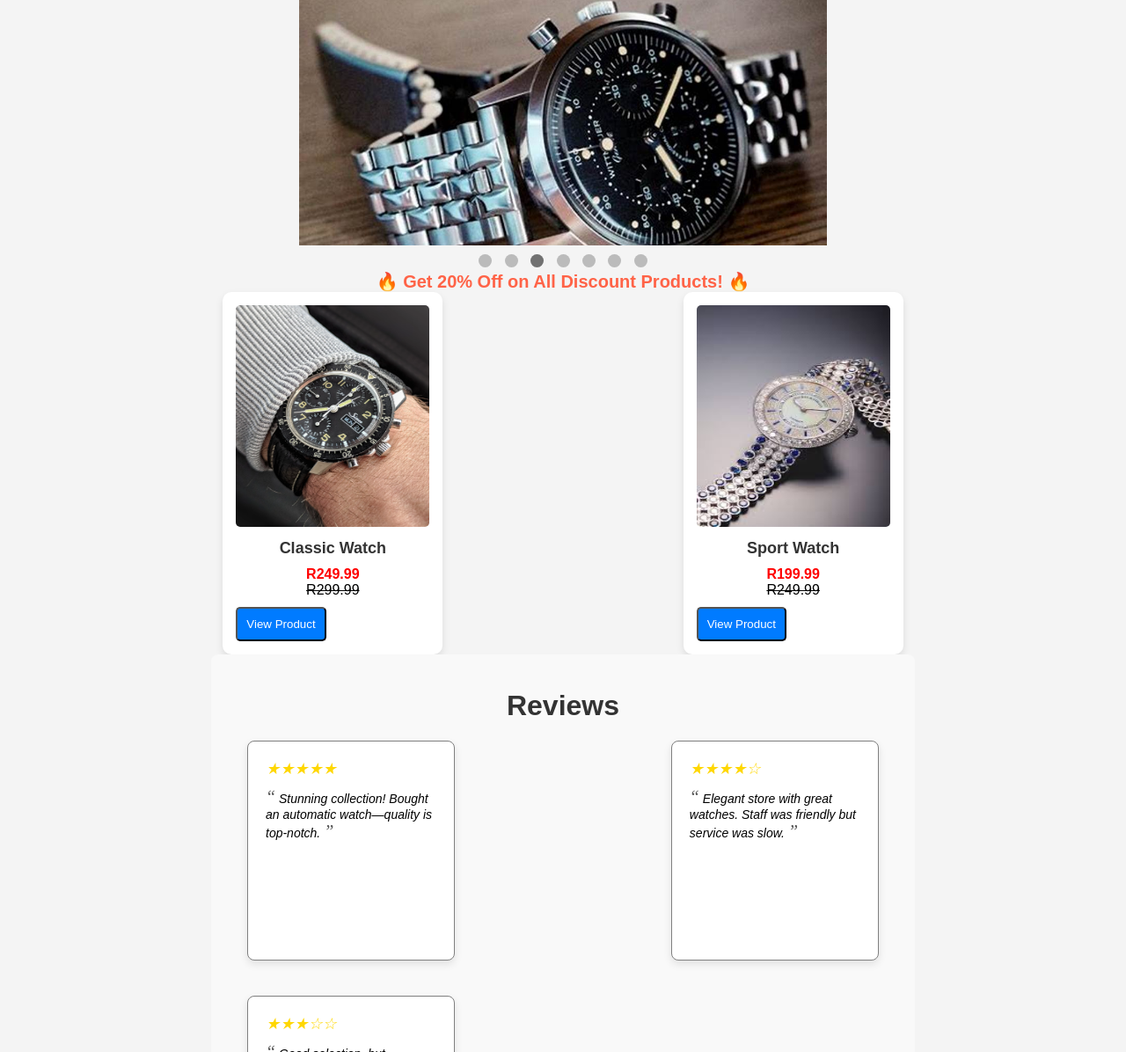
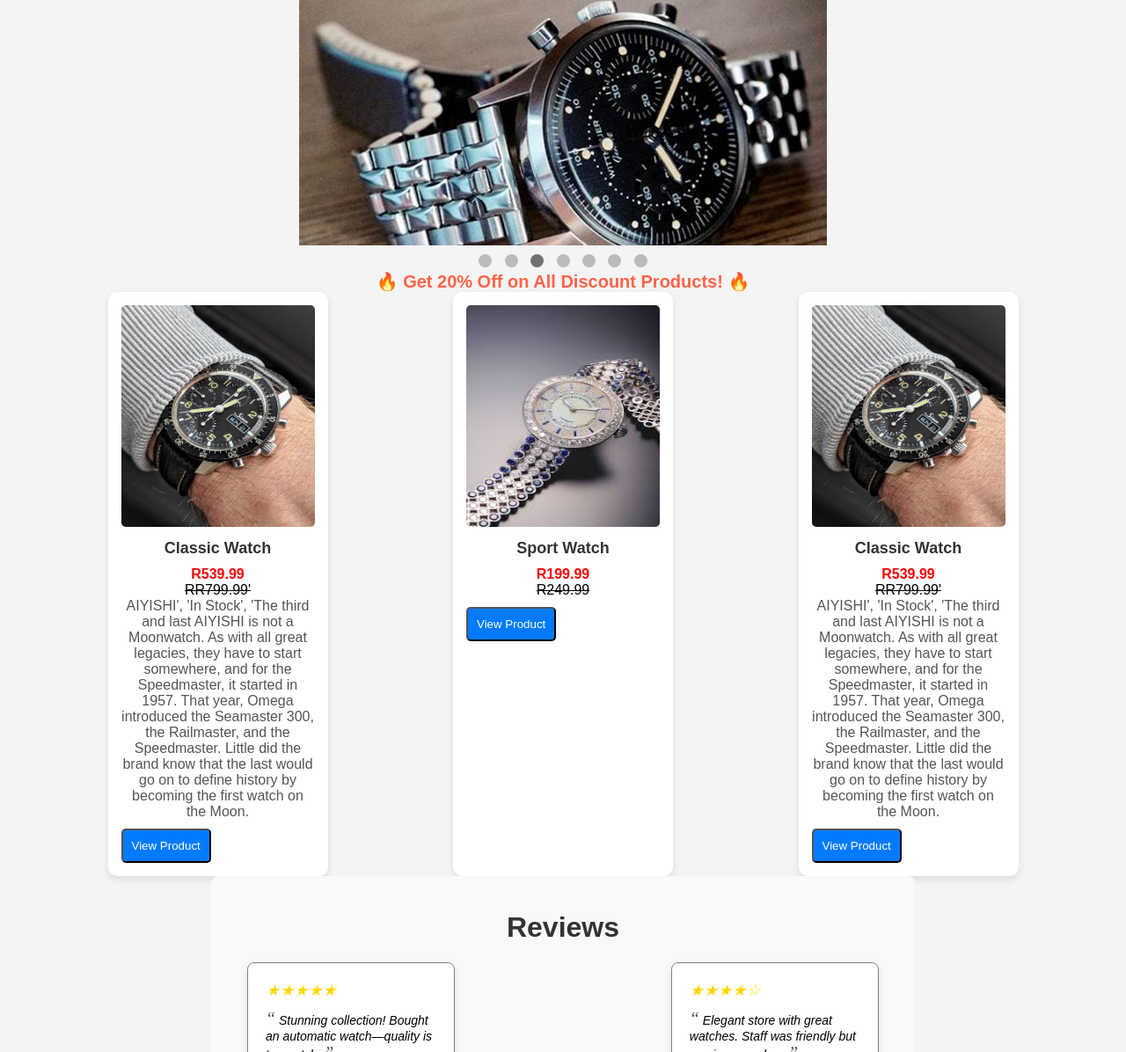
Before and after one commit to buds345/Home-Page, a plain HTML site: page index.html in a window 1280 px wide. Shown: the part 303-1499 px from the top of the page at 88% size. Drawn offline with Linux system fonts and the light colour scheme.

Commit message:
Update index.html

```diff
--- a/index.html
+++ b/index.html
@@ -332,8 +332,13 @@ h3 {
     <div class="product-card">
         <img src="images/photo3.png" alt="Classic Watch" onclick="showPopup('Classic Watch', 'R249.99', 'R299.99', 'images/photo3.png')">
         <h3>Classic Watch</h3>
-        <p class="sale-price">R249.99</p>
-        <p class="original-price">R299.99</p>
+        <p class="sale-price">R539.99</p>
+        <p class="original-price">RR799.99'</p>
+         <p>
+            AIYISHI',
+            'In Stock', 'The third and last AIYISHI is not a Moonwatch. As with all great legacies, they have to start somewhere, and for the Speedmaster, it started in 1957. That year, Omega introduced the Seamaster 300, the Railmaster, and the Speedmaster. Little did the brand know that the last would go on to define history by becoming the first watch on the Moon.
+        </p>
+
         <button class="cta-button" onclick="showPopup('Classic Watch', 'R249.99', 'R299.99', 'images/photo3.png')">View Product</button>
     </div>
 
@@ -343,6 +348,19 @@ h3 {
         <p class="sale-price">R199.99</p>
         <p class="original-price">R249.99</p>
         <button class="cta-button" onclick="showPopup('Sport Watch', 'R199.99', 'R249.99', 'images/watch2.jpg')">View Product</button>
+    </div>
+
+     <div class="product-card">
+        <img src="images/photo3.png" alt="Classic Watch" onclick="showPopup('Classic Watch', 'R249.99', 'R299.99', 'images/photo3.png')">
+        <h3>Classic Watch</h3>
+        <p class="sale-price">R539.99</p>
+        <p class="original-price">RR799.99'</p>
+         <p>
+            AIYISHI',
+            'In Stock', 'The third and last AIYISHI is not a Moonwatch. As with all great legacies, they have to start somewhere, and for the Speedmaster, it started in 1957. That year, Omega introduced the Seamaster 300, the Railmaster, and the Speedmaster. Little did the brand know that the last would go on to define history by becoming the first watch on the Moon.
+        </p>
+
+        <button class="cta-button" onclick="showPopup('Classic Watch', 'R249.99', 'R299.99', 'images/photo3.png')">View Product</button>
     </div>
 </div>
 
@@ -354,9 +372,6 @@ h3 {
         <h2 id="popup-title"></h2>
         <p class="sale-price" id="popup-sale-price"></p>
          <p class="original-price" id="popup-original-price"></p>
-        <p>
-            AIYISHI', 'R799.99', 'In Stock', 'The third and last AIYISHI is not a Moonwatch. As with all great legacies, they have to start somewhere, and for the Speedmaster, it started in 1957. That year, Omega introduced the Seamaster 300, the Railmaster, and the Speedmaster. Little did the brand know that the last would go on to define history by becoming the first watch on the Moon.
-        </p>
 
     </div>
 </div>
```
